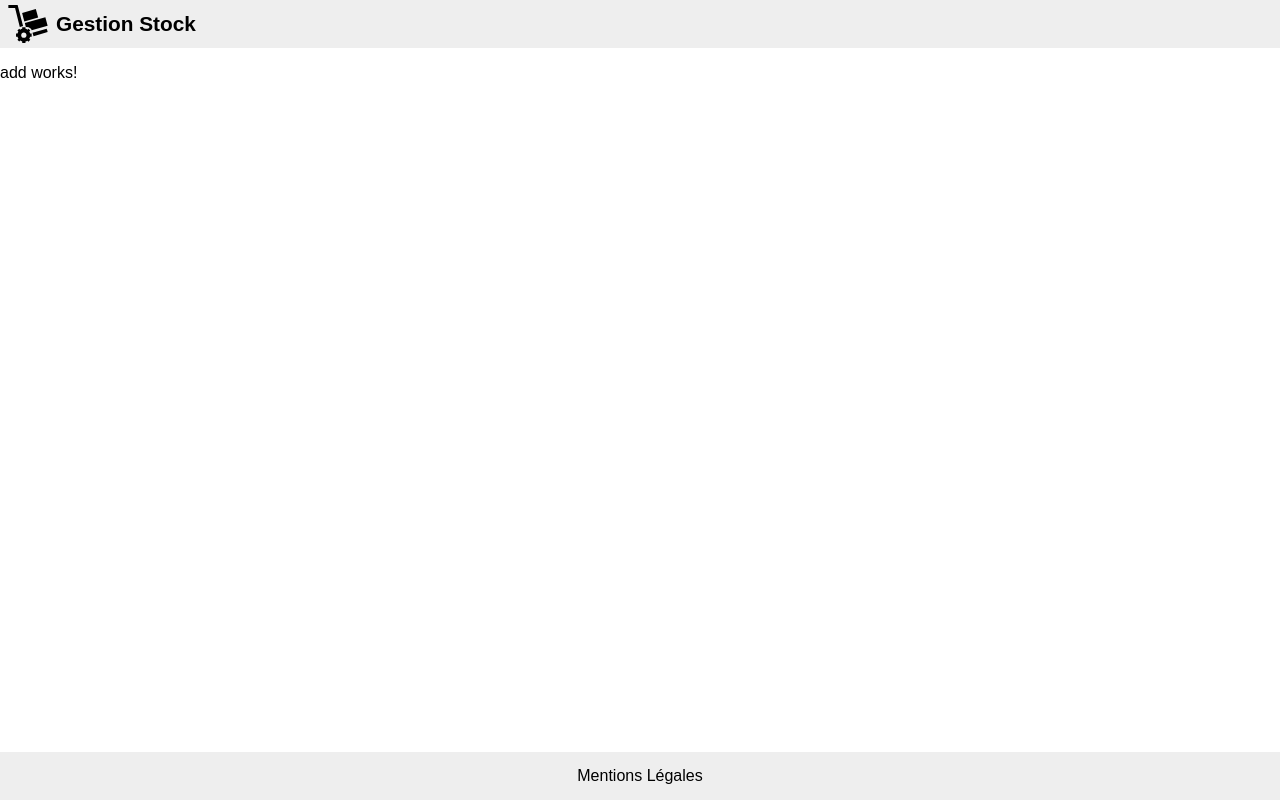
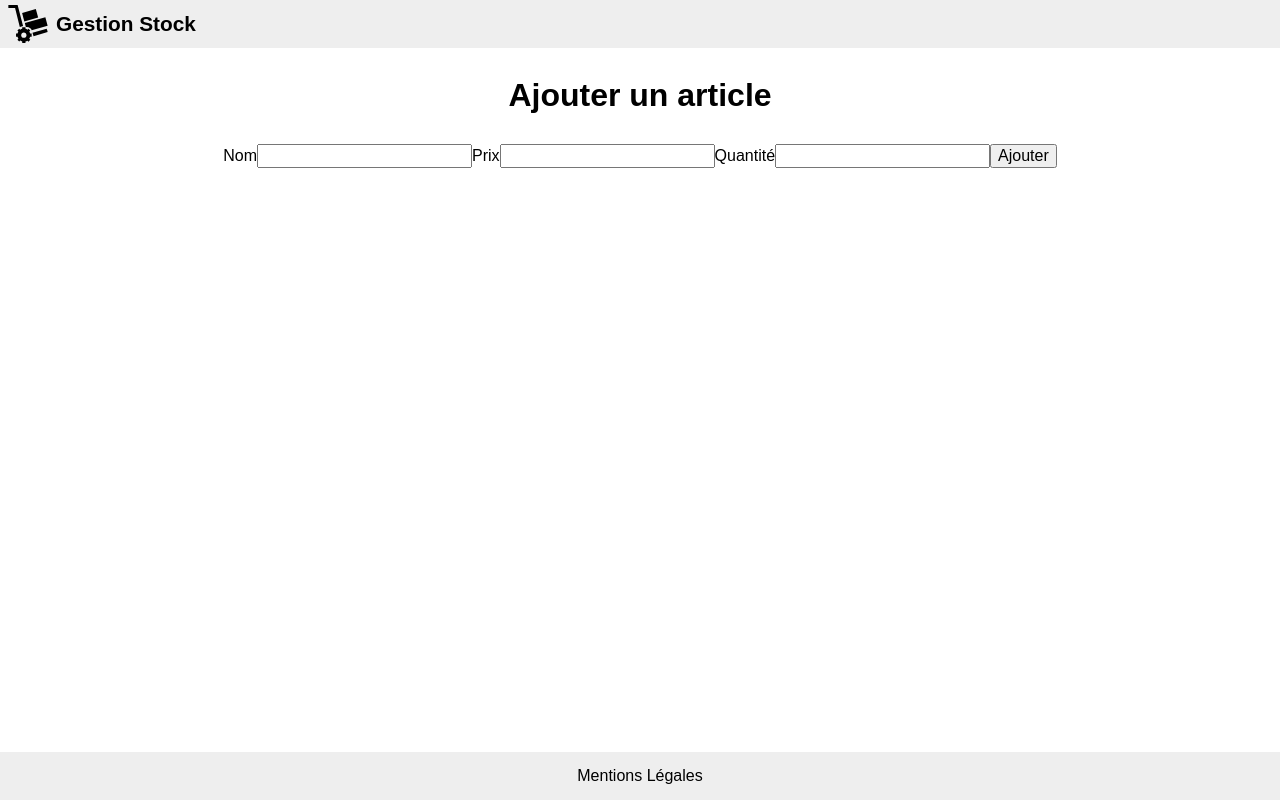
Before and after one commit to jlg-formation/agu-april-2023, an Angular app in the folder front/: page /stock/add in a window 1280 px wide. Built offline with nearby package versions, Linux system fonts and the light colour scheme.

Commit message:
dev: added add dom

```diff
--- a/front/src/app/stock/add/add.component.html
+++ b/front/src/app/stock/add/add.component.html
@@ -1 +1,18 @@
-<p>add works!</p>
+<main>
+  <h1>Ajouter un article</h1>
+  <form>
+    <label>
+      <span>Nom</span>
+      <input type="text" />
+    </label>
+    <label>
+      <span>Prix</span>
+      <input type="number" />
+    </label>
+    <label>
+      <span>Quantité</span>
+      <input type="number" />
+    </label>
+    <button type="submit" class="primary">Ajouter</button>
+  </form>
+</main>
```
